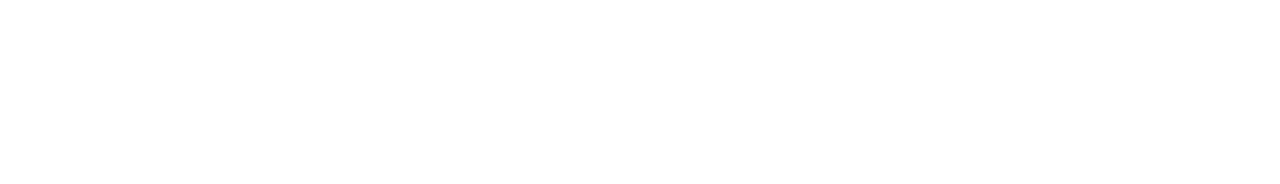
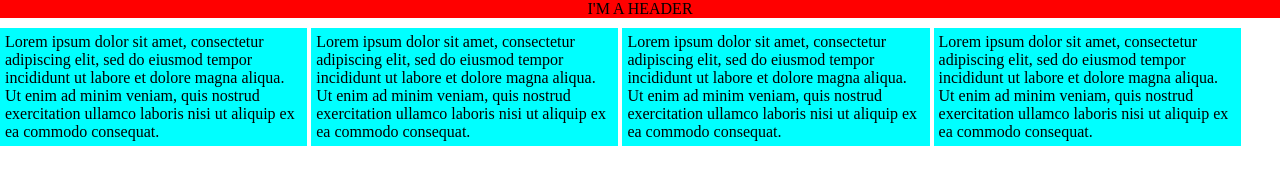
Before and after one commit to kpoptrashBlaenk/S2-Exercises, a plain HTML site: page Exercise 2 CSS/public/responsive/web.html in a window 1280 px wide. Drawn offline with Linux system fonts and the light colour scheme.

Commit message:
Web Page

```diff
--- a/Exercise 2 CSS/assets/styles/responsive/web.css
+++ b/Exercise 2 CSS/assets/styles/responsive/web.css
@@ -0,0 +1,48 @@
+* {
+  margin: 0;
+  padding: 0;
+  box-sizing: border-box;
+}
+
+.container {
+  margin-top: 10px;
+  margin-bottom: 10px;
+  background-color: aqua;
+}
+
+header,
+footer {
+  text-align: center;
+  background-color: red;
+}
+
+header {
+    display: none;
+  }
+
+@media screen {
+  footer {
+    display: none;
+  }
+}
+
+/* THE SCREEN DOESN'T ALLOW ME TO DO 25% */
+@media screen and (min-width: 640px) {
+  .container {
+    display: inline-block;
+    width: 24%;
+    padding: 5px;
+  }
+}
+
+@media screen and (min-width: 800px) {
+  header {
+    display: block;
+  }
+}
+
+@media print {
+  footer {
+    display: block;
+  }
+}
--- a/Exercise 2 CSS/public/responsive/web.html
+++ b/Exercise 2 CSS/public/responsive/web.html
@@ -7,6 +7,17 @@
     <link href="../../assets/styles/responsive/web.css" type="text/css" rel="stylesheet" />
   </head>
   <body>
-
+    <header>
+        I'M A HEADER
+    </header>
+    <section>
+        <div class="container">Lorem ipsum dolor sit amet, consectetur adipiscing elit, sed do eiusmod tempor incididunt ut labore et dolore magna aliqua. Ut enim ad minim veniam, quis nostrud exercitation ullamco laboris nisi ut aliquip ex ea commodo consequat.</div>
+        <div class="container">Lorem ipsum dolor sit amet, consectetur adipiscing elit, sed do eiusmod tempor incididunt ut labore et dolore magna aliqua. Ut enim ad minim veniam, quis nostrud exercitation ullamco laboris nisi ut aliquip ex ea commodo consequat.</div>
+        <div class="container">Lorem ipsum dolor sit amet, consectetur adipiscing elit, sed do eiusmod tempor incididunt ut labore et dolore magna aliqua. Ut enim ad minim veniam, quis nostrud exercitation ullamco laboris nisi ut aliquip ex ea commodo consequat.</div>
+        <div class="container">Lorem ipsum dolor sit amet, consectetur adipiscing elit, sed do eiusmod tempor incididunt ut labore et dolore magna aliqua. Ut enim ad minim veniam, quis nostrud exercitation ullamco laboris nisi ut aliquip ex ea commodo consequat.</div>
+    </section>
+    <footer>
+        I'M A FOOTER
+    </fo>
   </body>
 </html>
```
